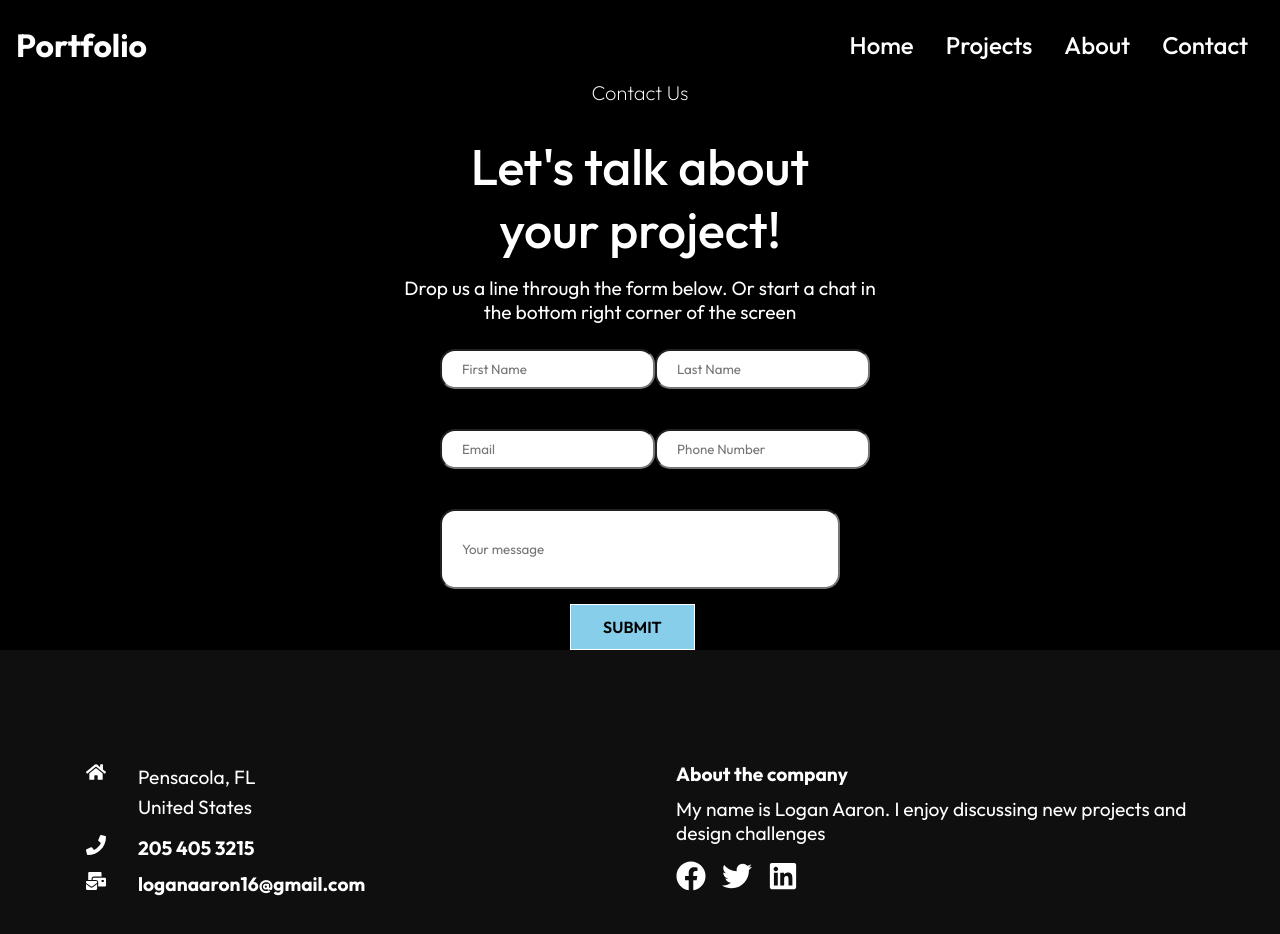
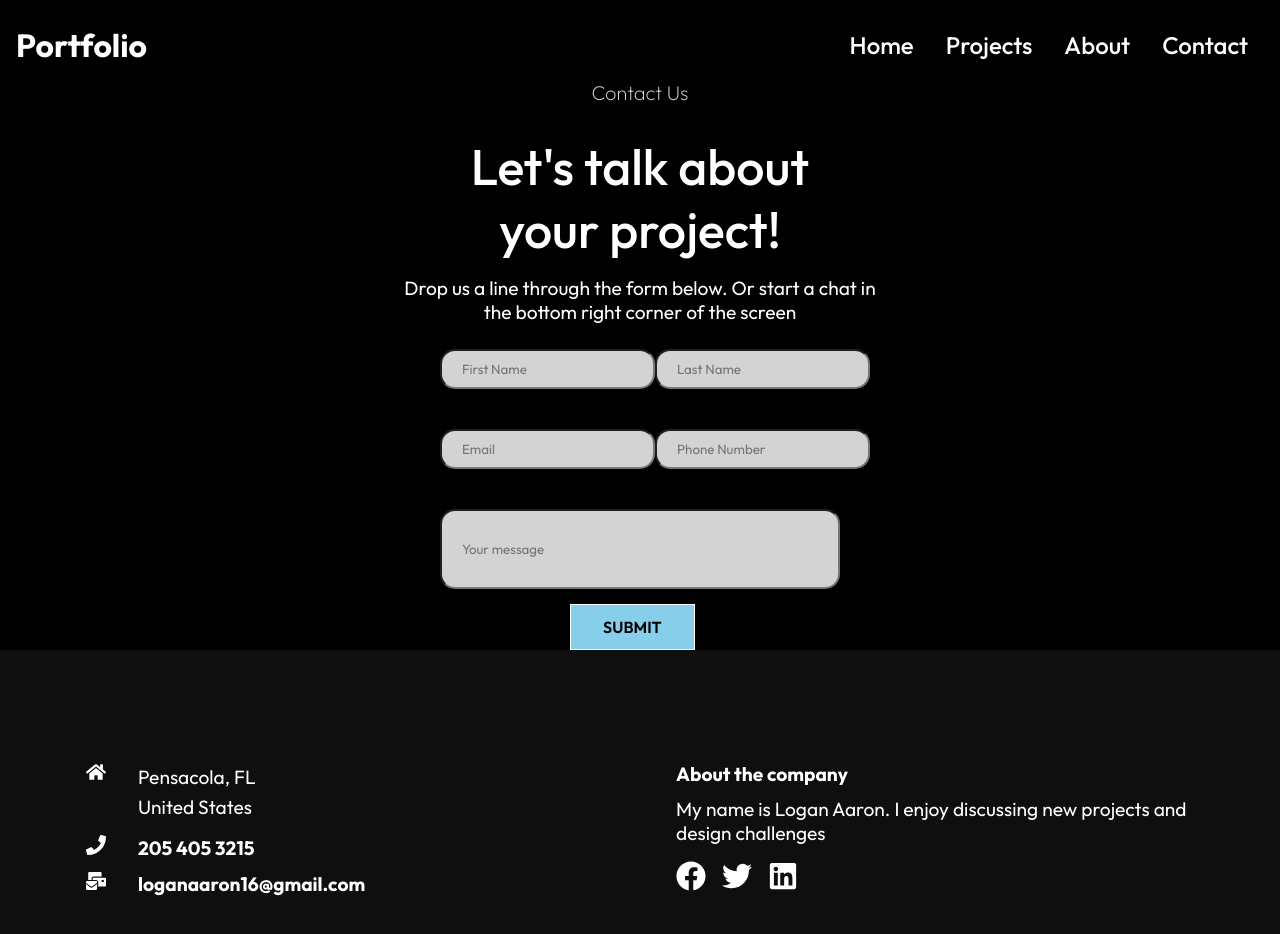
Before and after one commit to LoganAaron20/logans-portfolio, a React (Create React App) app: page /contact in a window 1280 px wide. Shown: the top 934 px of the page. Built offline with nearby package versions, Linux system fonts and the light colour scheme.

Commit message:
Changed form color to be less harsh

```diff
--- a/src/routes/contact.styles.css
+++ b/src/routes/contact.styles.css
@@ -11,7 +11,7 @@
 }
 
 .contact-page .feel-free {
-    color: white;
+    color: lightgray;
     text-align: center;
     font-size: 20px;
     font-weight: 200;
@@ -48,6 +48,8 @@
     border-radius: 15px;
     height: 40px;
     padding-left: 20px;
+    background-color: lightgray;
+    color: black;
 }
 
 .contact-form .contact-info {
@@ -60,6 +62,8 @@
     border-radius: 15px;
     height: 40px;
     padding-left: 20px;
+    background-color: lightgray;
+    color: black;
 }
 
 .contact-form .contact-message {
@@ -71,6 +75,8 @@
     height: 80px;
     width: 100%;
     padding-left: 20px;
+    background-color: lightgray;
+    color: black;
 }
 
 .submit-button {
```
